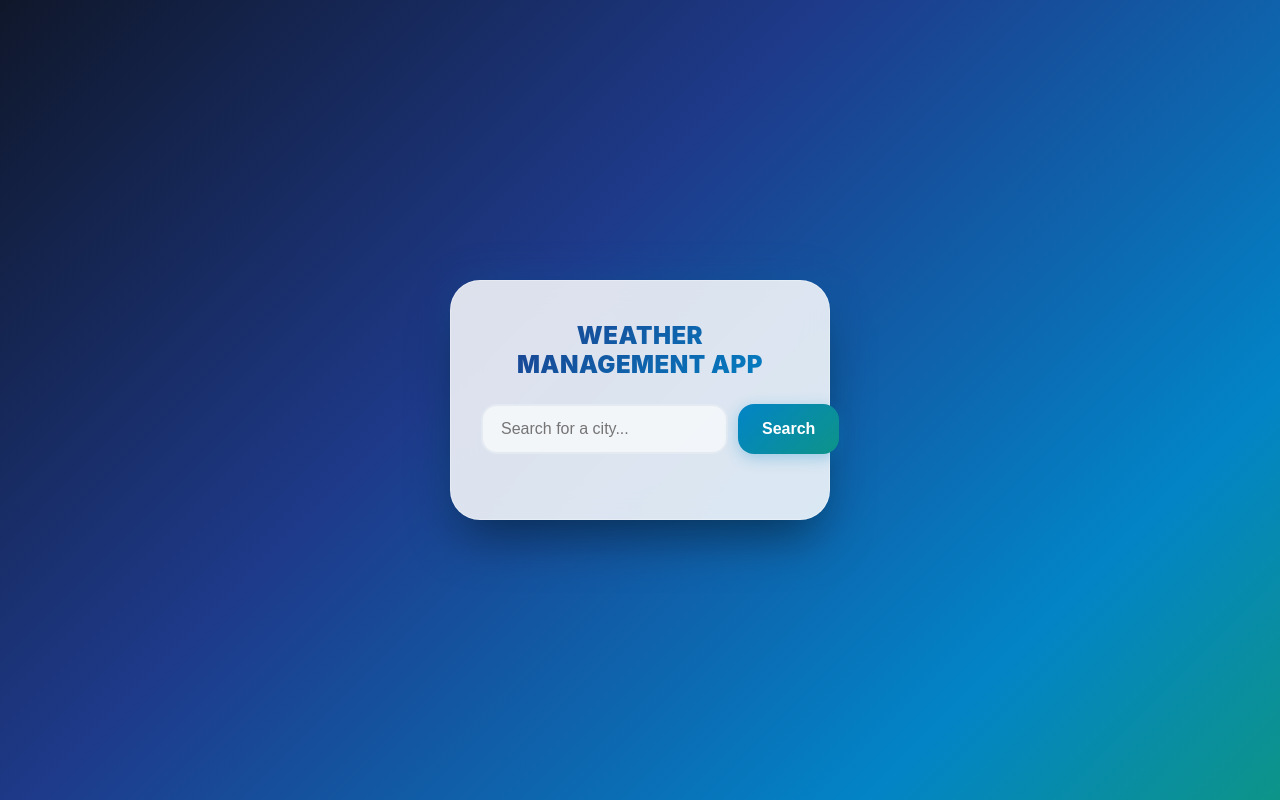
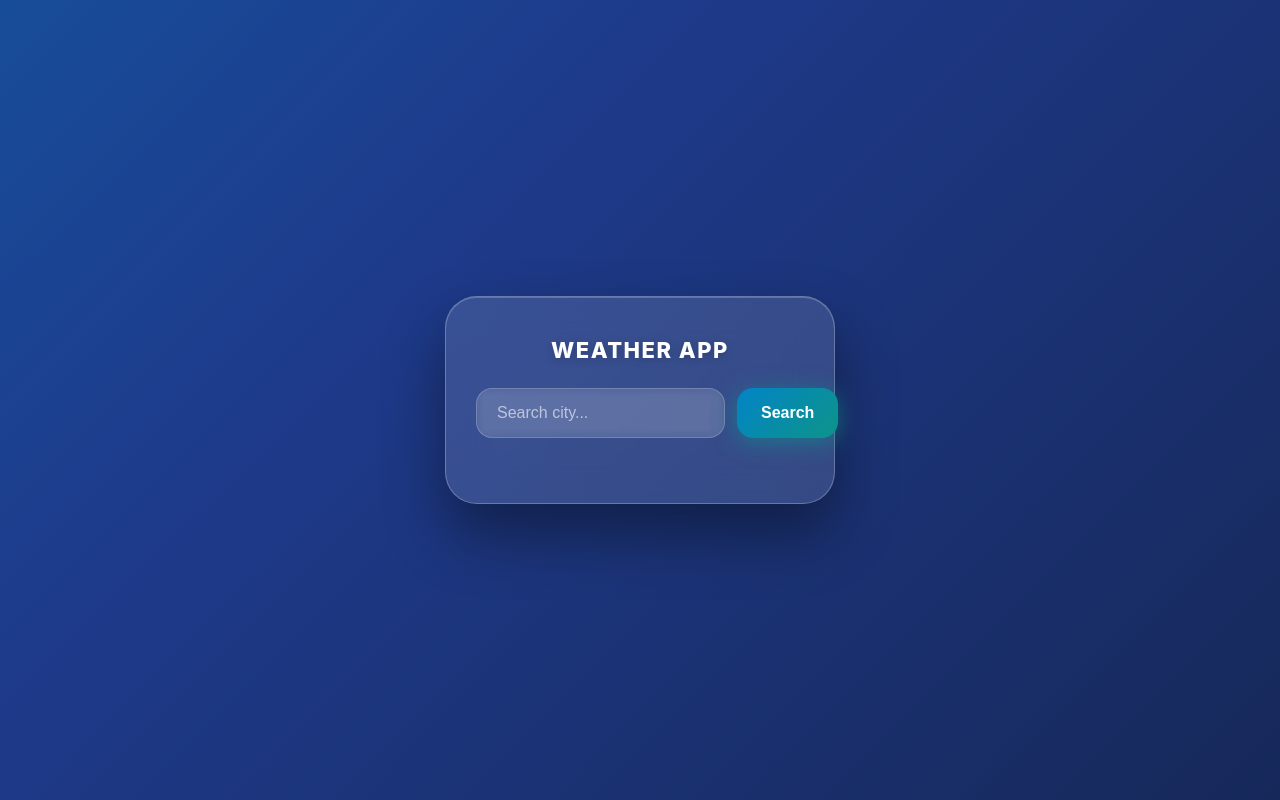
Before and after one commit to Lilas12/WeatherApp, a React (Vite) app: page / in a window 1280 px wide. Built offline with nearby package versions, Linux system fonts and the light colour scheme; no server answers.

Commit message:
fix: Update App.jsx and Weather.jsx

```diff
--- a/src/App.jsx
+++ b/src/App.jsx
@@ -1,7 +1,7 @@
 import styled, { createGlobalStyle } from 'styled-components';
 import Weather from './Weather.jsx';
 
-// 1. Globala stilar för hela applikationen (ersätter body-styling i CSS)
+
 const GlobalStyle = createGlobalStyle`
   body {
     margin: 0;
@@ -16,7 +16,6 @@ const GlobalStyle = createGlobalStyle`
   }
 `;
 
-// 2. Styled component för själva App-containern
 const AppContainer = styled.div`
   display: flex;
   justify-content: center;
--- a/src/Weather.jsx
+++ b/src/Weather.jsx
@@ -1,335 +1,3 @@
-// import { useState, useEffect } from 'react';
-// import styled, { keyframes } from 'styled-components'; // <--- Båda samlade på en och samma rad!
-
-
-// // --- ANIMATIONER (Helt fristående CSS) ---
-// const fadeIn = keyframes`
-//   from {
-//     opacity: 0;
-//     transform: translateY(10px);
-//   }
-//   to {
-//     opacity: 1;
-//     transform: translateY(0);
-//   }
-// `;
-
-// const pulse = keyframes`
-//   0% { opacity: 0.5; }
-//   50% { opacity: 1; }
-//   100% { opacity: 0.5; }
-// `;
-
-// const float = keyframes`
-//   0% { transform: translateY(0px); }
-//   50% { transform: translateY(-6px); }
-//   100% { transform: translateY(0px); }
-// `;
-
-// // --- STYLED COMPONENTS ---
-// const WeatherCard = styled.div`
-//   background-color: white;
-//   padding: 30px;
-//   border-radius: 24px; /* Lite mjukare hörn */
-//   box-shadow: 0 15px 35px rgba(0, 0, 0, 0.08);
-//   text-align: center;
-//   width: 100%;
-//   max-width: 380px;
-//   transition: transform 0.3s ease, box-shadow 0.3s ease;
-
-//   /* Snygg hover-effekt på hela kortet */
-//   &:hover {
-//     transform: translateY(-4px);
-//     box-shadow: 0 20px 40px rgba(0, 0, 0, 0.12);
-//   }
-// `;
-
-// const Title = styled.h2`
-//   margin-top: 0;
-//   color: #1a202c;
-//   font-size: 24px;
-//   font-weight: 800;
-// `;
-
-// const SearchForm = styled.form`
-//   display: flex;
-//   gap: 8px;
-//   margin-bottom: 20px;
-// `;
-
-// const SearchInput = styled.input`
-//   flex: 1;
-//   padding: 12px 16px;
-//   border: 2px solid #e2e8f0;
-//   border-radius: 12px;
-//   font-size: 16px;
-//   outline: none;
-//   transition: border-color 0.2s ease, box-shadow 0.2s ease;
-
-//   &:focus {
-//     border-color: #3182ce;
-//     box-shadow: 0 0 0 3px rgba(49, 130, 206, 0.15); /* Blå glöd vid klick */
-//   }
-// `;
-
-// const SearchButton = styled.button`
-//   padding: 12px 20px;
-//   background-color: #3182ce;
-//   color: white;
-//   border: none;
-//   border-radius: 12px;
-//   cursor: pointer;
-//   font-size: 16px;
-//   font-weight: 600;
-//   transition: background-color 0.2s ease, transform 0.1s ease;
-
-//   &:hover {
-//     background-color: #2b6cb0;
-//   }
-
-//   /* Knappen trycks ner en aning när man klickar */
-//   &:active {
-//     transform: scale(0.95);
-//   }
-// `;
-
-// const WeatherInfo = styled.div`
-//   margin-top: 20px;
-//   animation: ${fadeIn} 0.5s ease-out forwards; /* Tonar in vädret mjukt */
-// `;
-
-// const CityName = styled.h3`
-//   margin: 10px 0 0 0;
-//   color: #2d3748;
-//   font-size: 24px;
-//   font-weight: 700;
-// `;
-
-// const WeatherIcon = styled.img`
-//   width: 110px;
-//   height: 110px;
-//   margin: 0 auto;
-//   animation: ${float} 3s ease-in-out infinite; /* Svävar upp och ner automatiskt! */
-// `;
-
-// const Temperature = styled.p`
-//   font-size: 64px;
-//   font-weight: 800;
-//   margin: 0;
-//   color: #2d3748;
-//   letter-spacing: -2px;
-// `;
-
-// const Condition = styled.p`
-//   text-transform: capitalize;
-//   color: #4a5568;
-//   font-size: 18px;
-//   margin: 5px 0 25px 0;
-//   font-weight: 500;
-// `;
-
-// const DetailsContainer = styled.div`
-//   display: flex;
-//   justify-content: space-between;
-//   border-top: 2px solid #f7fafc;
-//   padding-top: 20px;
-//   margin-top: 20px;
-// `;
-
-// const DetailText = styled.p`
-//   margin: 0;
-//   font-size: 14px;
-//   color: #718096;
-
-//   strong {
-//     color: #2d3748;
-//     display: block;
-//     margin-bottom: 4px;
-//   }
-// `;
-
-// const ErrorMessage = styled.p`
-//   color: #e53e3e;
-//   font-weight: 500;
-//   background-color: #fff5f5;
-//   padding: 12px;
-//   border-radius: 12px;
-//   border: 1px solid #fed7d7;
-//   margin: 15px 0;
-//   animation: ${fadeIn} 0.3s ease-out;
-// `;
-
-// const LoadingText = styled.p`
-//   color: #3182ce;
-//   font-weight: 600;
-//   text-align: center;
-//   margin: 20px 0;
-//   animation: ${pulse} 1.5s infinite ease-in-out; /* Pulserar vid laddning */
-// `;
-
-
-// // Din verifierade API-nyckel
-// const API_KEY = 'a0382fa2b6d51c7b0306f5839d9e8099';
-
-// // --- MAIN COMPONENT ---
-// function Weather() {
-//   const [searchInput, setSearchInput] = useState('');
-//   const [weatherData, setWeatherData] = useState(null);
-//   const [loading, setLoading] = useState(false);
-//   const [error, setError] = useState(null);
-
-
-//   useEffect(() => {
-//     const fetchInitialWeather = async () => {
-//       setLoading(true);
-//       setError(null);
-//       try {
-//         const geoResponse = await fetch(
-//           `https://api.openweathermap.org/geo/1.0/direct?q=Stockholm&limit=1&appid=${API_KEY}`
-//         );
-//         const geoData = await geoResponse.json();
-//         if (!geoData || geoData.length === 0) return;
-
-//         const { lat, lon, name } = geoData[0];
-//         const weatherResponse = await fetch(
-//           `https://api.openweathermap.org/data/3.0/onecall?lat=${lat}&lon=${lon}&exclude=minutely,hourly,daily,alerts&units=metric&lang=en&appid=${API_KEY}`
-//         );
-
-//         if (!weatherResponse.ok) {
-//           const fallbackResponse = await fetch(
-//             `https://api.openweathermap.org/data/2.5/weather?q=Stockholm&appid=${API_KEY}&units=metric&lang=en`
-//           );
-//           if (!fallbackResponse.ok) return;
-//           const fallbackData = await fallbackResponse.json();
-//           setWeatherData({
-//             name: fallbackData.name,
-//             temp: fallbackData.main.temp,
-//             description: fallbackData.weather[0].description,
-//             icon: fallbackData.weather[0].icon,
-//             humidity: fallbackData.main.humidity,
-//             wind: fallbackData.wind.speed
-//           });
-//           return;
-//         }
-
-//         const data = await weatherResponse.json();
-//         setWeatherData({
-//           name: name,
-//           temp: data.current.temp,
-//           description: data.current.weather[0].description,
-//           icon: data.current.weather[0].icon,
-//           humidity: data.current.humidity,
-//           wind: data.current.wind_speed
-//         });
-//       } catch (err) {
-//         console.error(err);
-//       } finally {
-//         setLoading(false);
-//       }
-//     };
-
-//     fetchInitialWeather();
-//   }, []);
-
-//   const handleSearch = async (e) => {
-//     e.preventDefault();
-//     if (searchInput.trim() === '') return;
-
-//     setLoading(true);
-//     setError(null);
-
-//     try {
-//       const geoResponse = await fetch(
-//         `https://api.openweathermap.org/geo/1.0/direct?q=${searchInput}&limit=1&appid=${API_KEY}`
-//       );
-//       const geoData = await geoResponse.json();
-
-//       if (!geoData || geoData.length === 0) {
-//         throw new Error('City not found. Please check the spelling.');
-//       }
-
-//       const { lat, lon, name } = geoData[0];
-//       const weatherResponse = await fetch(
-//         `https://api.openweathermap.org/data/3.0/onecall?lat=${lat}&lon=${lon}&exclude=minutely,hourly,daily,alerts&units=metric&lang=en&appid=${API_KEY}`
-//       );
-
-//       if (!weatherResponse.ok) {
-//         const fallbackResponse = await fetch(
-//           `https://api.openweathermap.org/data/2.5/weather?q=${searchInput}&appid=${API_KEY}&units=metric&lang=en`
-//         );
-//         if (!fallbackResponse.ok) throw new Error('City not found.');
-//         const fallbackData = await fallbackResponse.json();
-//         setWeatherData({
-//           name: fallbackData.name,
-//           temp: fallbackData.main.temp,
-//           description: fallbackData.weather[0].description,
-//           icon: fallbackData.weather[0].icon,
-//           humidity: fallbackData.main.humidity,
-//           wind: fallbackData.wind.speed
-//         });
-//         setSearchInput('');
-//         return;
-//       }
-
-//       const data = await weatherResponse.json();
-//       setWeatherData({
-//         name: name,
-//         temp: data.current.temp,
-//         description: data.current.weather[0].description,
-//         icon: data.current.weather[0].icon,
-//         humidity: data.current.humidity,
-//         wind: data.current.wind_speed
-//       });
-//       setSearchInput('');
-//     } catch (err) {
-//       setError(err.message);
-//       setWeatherData(null);
-//     } finally {
-//       setLoading(false);
-//     }
-//   };
-
-//   return (
-//     <WeatherCard>
-//       <Title>Weather Management App</Title>
-
-//       <SearchForm onSubmit={handleSearch}>
-//         <SearchInput
-//           type="text"
-//           placeholder="Search for a city..."
-//           value={searchInput}
-//           onChange={(e) => setSearchInput(e.target.value)}
-//         />
-//         <SearchButton type="submit">Search</SearchButton>
-//       </SearchForm>
-
-//       {loading && <LoadingText>Fetching weather data...</LoadingText>}
-//       {error && <ErrorMessage>{error}</ErrorMessage>}
-
-//       {weatherData && !loading && (
-//         <WeatherInfo>
-//           <CityName>{weatherData.name}</CityName>
-
-//           <WeatherIcon
-//             src={`https://openweathermap.org/img/wn/${weatherData.icon}@2x.png`}
-//             alt={weatherData.description}
-//           />
-
-//           <Temperature>{Math.round(weatherData.temp)}°C</Temperature>
-//           <Condition>{weatherData.description}</Condition>
-
-//           <DetailsContainer>
-//             <DetailText><strong>Humidity:</strong> {weatherData.humidity}%</DetailText>
-//             <DetailText><strong>Wind:</strong> {weatherData.wind} m/s</DetailText>
-//           </DetailsContainer>
-//         </WeatherInfo>
-//       )}
-//     </WeatherCard>
-//   );
-// }
-
-// export default Weather;
-
 import { useState, useEffect } from 'react';
 import styled, { keyframes, createGlobalStyle } from 'styled-components';
 
@@ -344,20 +12,20 @@ const GlobalStyle = createGlobalStyle`
     width: 100%;
     height: 100%;
     overflow-x: hidden;
-    background-color: #0f172a; /* Mörk bas för att ljusa färger ska poppa */
+    background-color: #0f172a;
   }
 `;
 
 // --- ANIMATIONER ---
+const gradientMove = keyframes`
+  0% { background-position: 0% 50%; }
+  50% { background-position: 100% 50%; }
+  100% { background-position: 0% 50%; }
+`;
+
 const fadeIn = keyframes`
-  from {
-    opacity: 0;
-    transform: translateY(20px);
-  }
-  to {
-    opacity: 1;
-    transform: translateY(0);
-  }
+  from { opacity: 0; transform: translateY(20px); }
+  to { opacity: 1; transform: translateY(0); }
 `;
 
 const pulse = keyframes`
@@ -367,16 +35,22 @@ const pulse = keyframes`
 `;
 
 const float = keyframes`
-  0% { transform: translateY(0px) rotate(0deg); }
-  50% { transform: translateY(-10px) rotate(2deg); }
-  100% { transform: translateY(0px) rotate(0deg); }
+  0% { transform: translateY(0px) scale(1); }
+  50% { transform: translateY(-12px) scale(1.05); }
+  100% { transform: translateY(0px) scale(1); }
+`;
+
+const buttonGlow = keyframes`
+  0% { box-shadow: 0 4px 15px rgba(2, 132, 199, 0.4); }
+  50% { box-shadow: 0 4px 25px rgba(13, 148, 136, 0.7); }
+  100% { box-shadow: 0 4px 15px rgba(2, 132, 199, 0.4); }
 `;
 
 // --- STYLED COMPONENTS ---
-
-// En djup, levande norrskens-liknande vädergradient över hela skärmen
 const AppContainer = styled.div`
-  background: linear-gradient(135deg, #0f172a 0%, #1e3a8a 40%, #0284c7 80%, #0d9488 100%);
+  background: linear-gradient(-45deg, #0f172a, #1e3a8a, #0284c7, #0d9488);
+  background-size: 400% 400%;
+  animation: ${gradientMove} 15s ease infinite;
   min-height: 100vh;
   width: 100vw;
   display: flex;
@@ -387,154 +61,161 @@ const AppContainer = styled.div`
 `;
 
 const WeatherCard = styled.div`
-  background: rgba(255, 255, 255, 0.85);
-  backdrop-filter: blur(16px); /* Kraftig glaseffekt */
-  -webkit-backdrop-filter: blur(16px);
+  background: rgba(255, 255, 255, 0.12);
+  backdrop-filter: blur(20px);
+  -webkit-backdrop-filter: blur(20px);
   padding: 40px 30px;
-  border-radius: 30px; /* Ännu mjukare, modernare hörn */
-  border: 1px solid rgba(255, 255, 255, 0.3); /* Ljus kant för glaseffekten */
-  box-shadow: 0 25px 50px -12px rgba(0, 0, 0, 0.5), 0 0 40px rgba(2, 132, 199, 0.2); /* Neon-blå glöd */
+  border-radius: 32px;
+  border: 1px solid rgba(255, 255, 255, 0.25);
+  box-shadow: 0 30px 60px rgba(0, 0, 0, 0.4), inset 0 1px 0 rgba(255, 255, 255, 0.2);
   text-align: center;
   width: 100%;
-  max-width: 380px;
-  transition: all 0.4s cubic-bezier(0.175, 0.885, 0.32, 1.275);
+  max-width: 390px;
+  transition: all 0.5s cubic-bezier(0.175, 0.885, 0.32, 1.275);
 
   &:hover {
-    transform: translateY(-8px) scale(1.01);
-    box-shadow: 0 30px 60px -10px rgba(0, 0, 0, 0.6), 0 0 50px rgba(2, 132, 199, 0.4);
+    transform: translateY(-5px);
+    border-color: rgba(255, 255, 255, 0.4);
+    box-shadow: 0 40px 80px rgba(0, 0, 0, 0.5), inset 0 1px 0 rgba(255, 255, 255, 0.4);
   }
 `;
 
 const Title = styled.h2`
   margin-top: 0;
   margin-bottom: 25px;
-  color: #1e293b;
-  font-size: 24px;
-  font-weight: 900;
+  color: #ffffff;
+  font-size: 22px;
+  font-weight: 800;
   text-transform: uppercase;
-  letter-spacing: 0.5px;
-  background: linear-gradient(135deg, #1e3a8a, #0284c7);
-  -webkit-background-clip: text;
-  -webkit-text-fill-color: transparent; /* Titeln får en snygg färggradient */
+  letter-spacing: 1.5px;
+  text-shadow: 0 2px 10px rgba(0, 0, 0, 0.2);
 `;
 
 const SearchForm = styled.form`
   display: flex;
-  gap: 10px;
+  gap: 12px;
   margin-bottom: 25px;
   width: 100%;
 `;
 
 const SearchInput = styled.input`
   flex: 1;
-  padding: 14px 18px;
-  border: 2px solid rgba(226, 232, 240, 0.8);
+  padding: 15px 20px;
+  border: 1px solid rgba(255, 255, 255, 0.2);
   border-radius: 16px;
   font-size: 16px;
   outline: none;
-  background-color: rgba(248, 250, 252, 0.8);
-  color: #1e293b;
+  background: rgba(255, 255, 255, 0.08);
+  color: #ffffff;
   font-weight: 500;
+  backdrop-filter: blur(5px);
   transition: all 0.3s ease;
 
+  &::placeholder {
+    color: rgba(255, 255, 255, 0.6);
+  }
+
   &:focus {
-    border-color: #0284c7;
-    background-color: white;
-    box-shadow: 0 0 0 4px rgba(2, 132, 199, 0.2);
+    border-color: rgba(255, 255, 255, 0.7);
+    background: rgba(255, 255, 255, 0.15);
+    box-shadow: 0 0 15px rgba(255, 255, 255, 0.1);
   }
 `;
 
 const SearchButton = styled.button`
-  padding: 14px 24px;
-  background: linear-gradient(135deg, #0284c7, #0d9488); /* Intensiv blå-grön gradient */
+  padding: 15px 24px;
+  background: linear-gradient(135deg, #0284c7, #0d9488);
   color: white;
   border: none;
   border-radius: 16px;
   cursor: pointer;
   font-size: 16px;
   font-weight: 700;
-  box-shadow: 0 4px 15px rgba(2, 132, 199, 0.3);
+  animation: ${buttonGlow} 3s infinite ease-in-out;
   transition: all 0.3s ease;
 
   &:hover {
-    background: linear-gradient(135deg, #0369a1, #0f766e);
-    box-shadow: 0 6px 20px rgba(2, 132, 199, 0.5);
-    transform: translateY(-2px);
+    filter: brightness(1.1);
+    transform: translateY(-1px);
   }
 
   &:active {
-    transform: scale(0.95);
+    transform: scale(0.96);
   }
 `;
 
 const WeatherInfo = styled.div`
-  margin-top: 20px;
+  margin-top: 10px;
   animation: ${fadeIn} 0.8s cubic-bezier(0.16, 1, 0.3, 1) forwards;
 `;
 
 const CityName = styled.h3`
   margin: 10px 0 0 0;
-  color: #0f172a;
-  font-size: 28px;
+  color: #ffffff;
+  font-size: 32px;
   font-weight: 800;
   letter-spacing: -0.5px;
+  text-shadow: 0 2px 10px rgba(0, 0, 0, 0.3);
 `;
 
-const WeatherIcon = styled.img`
-  width: 130px;
-  height: 130px;
-  margin: 0 auto;
-  filter: drop-shadow(0 12px 16px rgba(2, 132, 199, 0.2)); /* Glödande skugga under molnet */
-  animation: ${float} 4s ease-in-out infinite;
+const EmojiIcon = styled.div`
+  font-size: 95px;
+  line-height: 1;
+  margin: 15px auto;
+  display: block;
+  user-select: none;
+  filter: drop-shadow(0 10px 20px rgba(0, 0, 0, 0.2));
+  animation: ${float} 4.5s ease-in-out infinite;
 `;
 
 const Temperature = styled.p`
-  font-size: 76px;
+  font-size: 80px;
   font-weight: 900;
   margin: 0;
-  background: linear-gradient(135deg, #0284c7, #0369a1);
-  -webkit-background-clip: text;
-  -webkit-text-fill-color: transparent; /* Temperaturen matchar titeln med gradient */
-  letter-spacing: -4px;
+  color: #ffffff;
+  letter-spacing: -3px;
   line-height: 1;
+  text-shadow: 0 4px 20px rgba(0, 0, 0, 0.2);
 `;
 
 const Condition = styled.p`
   text-transform: capitalize;
-  color: #475569;
-  font-size: 19px;
-  margin: 10px 0 30px 0;
-  font-weight: 700;
+  color: rgba(255, 255, 255, 0.85);
+  font-size: 18px;
+  margin: 8px 0 25px 0;
+  font-weight: 600;
+  letter-spacing: 0.5px;
 `;
 
 const DetailsContainer = styled.div`
   display: flex;
   justify-content: space-between;
-  background: linear-gradient(135deg, rgba(2, 132, 199, 0.08), rgba(13, 94, 136, 0.08)); /* Tonad panel */
-  border: 1px solid rgba(2, 132, 199, 0.1);
+  background: rgba(255, 255, 255, 0.06);
+  border: 1px solid rgba(255, 255, 255, 0.1);
   padding: 18px 20px;
-  border-radius: 20px;
-  margin-top: 20px;
+  border-radius: 24px;
+  backdrop-filter: blur(10px);
+  box-shadow: inset 0 1px 10px rgba(0, 0, 0, 0.05);
 `;
 
 const DetailText = styled.p`
   margin: 0;
-  font-size: 15px;
-  color: #334155;
+  font-size: 16px;
+  color: #ffffff;
   text-align: center;
   flex: 1;
   font-weight: 600;
 
   &:first-child {
-    border-right: 1px solid rgba(2, 132, 199, 0.2);
+    border-right: 1px solid rgba(255, 255, 255, 0.15);
   }
 
   strong {
-    color: #0284c7; /* Färgade rubriker för detaljerna */
+    color: #38bdf8;
     display: block;
-    font-size: 12px;
+    font-size: 11px;
     text-transform: uppercase;
-    letter-spacing: 1px;
+    letter-spacing: 1.5px;
     margin-bottom: 6px;
     font-weight: 800;
   }
@@ -552,7 +233,7 @@ const ErrorMessage = styled.p`
 `;
 
 const LoadingText = styled.p`
-  color: #0284c7;
+  color: #38bdf8;
   font-weight: 800;
   text-align: center;
   margin: 30px 0;
@@ -561,7 +242,6 @@ const LoadingText = styled.p`
   animation: ${pulse} 1.2s infinite ease-in-out;
 `;
 
-// Din verifierade API-nyckel
 const API_KEY = 'a0382fa2b6d51c7b0306f5839d9e8099';
 
 // --- MAIN COMPONENT ---
@@ -571,12 +251,28 @@ function Weather() {
   const [loading, setLoading] = useState(false);
   const [error, setError] = useState(null);
 
+  const getWeatherEmoji = (iconCode) => {
+    if (!iconCode) return '🌤️';
+    const code = iconCode.replace('n', 'd');
+    switch(code) {
+      case '01d': return '☀️';
+      case '02d': return '⛅';
+      case '03d': return '☁️';
+      case '04d': return '☁️';
+      case '09d': return '🌧️';
+      case '10d': return '🌦️';
+      case '11d': return '⛈️';
+      case '13d': return '❄️';
+      case '50d': return '🌫️';
+      default: return '🌤️';
+    }
+  };
+
   useEffect(() => {
     const fetchInitialWeather = async () => {
       setLoading(true);
       setError(null);
       try {
-        // Startar med Syria direkt
         const geoResponse = await fetch(
           `https://api.openweathermap.org/geo/1.0/direct?q=Syria&limit=1&appid=${API_KEY}`
         );
@@ -684,15 +380,15 @@ function Weather() {
 
   return (
     <>
-      <GlobalStyle /> {/* <--- Rensar alla vita kanter i webbläsaren! */}
+      <GlobalStyle />
       <AppContainer>
         <WeatherCard>
-          <Title>Weather Management App</Title>
+          <Title>Weather App</Title>
 
           <SearchForm onSubmit={handleSearch}>
             <SearchInput
               type="text"
-              placeholder="Search for a city..."
+              placeholder="Search city..."
               value={searchInput}
               onChange={(e) => setSearchInput(e.target.value)}
             />
@@ -706,10 +402,9 @@ function Weather() {
             <WeatherInfo>
               <CityName>{weatherData.name}</CityName>
 
-              <WeatherIcon
-                src={`https://openweathermap.org/img/wn/${weatherData.icon}@2x.png`}
-                alt={weatherData.description}
-              />
+              <EmojiIcon role="img" aria-label={weatherData.description}>
+                {getWeatherEmoji(weatherData.icon)}
+              </EmojiIcon>
 
               <Temperature>{Math.round(weatherData.temp)}°C</Temperature>
               <Condition>{weatherData.description}</Condition>
```
